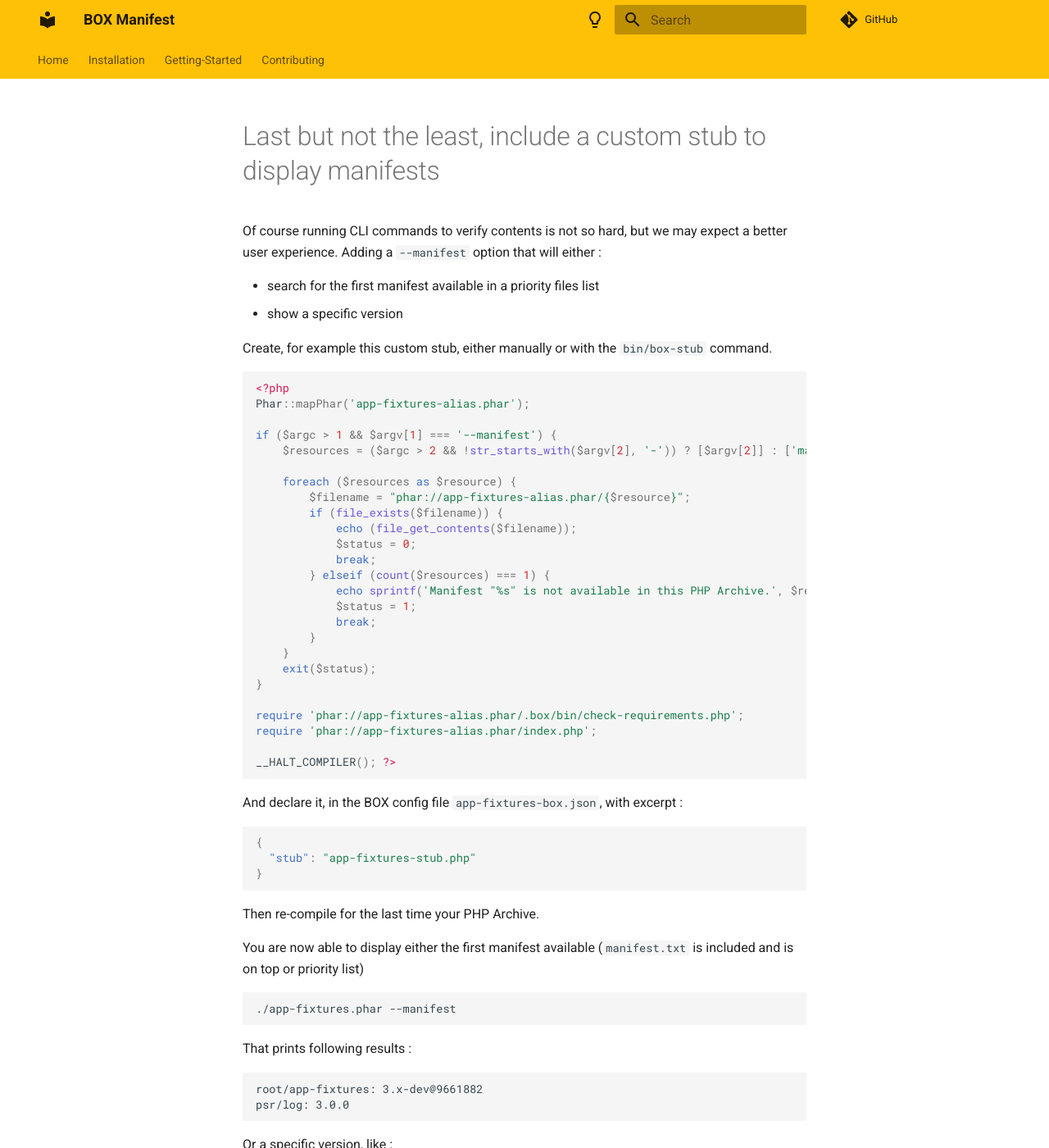
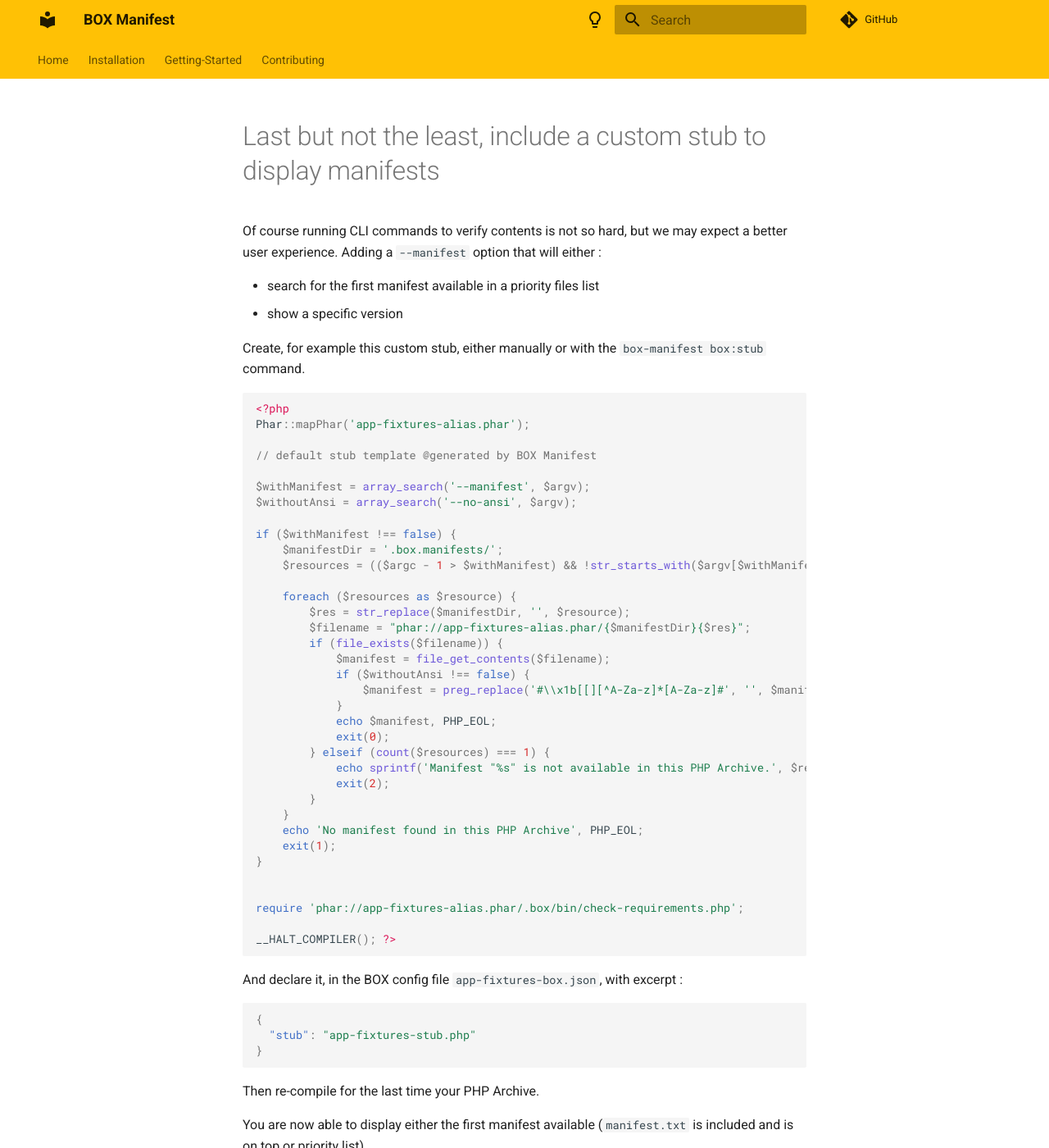
Before and after one commit to llaville/box-manifest, an MkDocs documentation site: the page built from docs/Tutorial/generate-custom-stub.md, in a window 1280 px wide and 1400 px high. Shown: the whole window at 82% size. Built offline with MkDocs 1.6.1 and Material for MkDocs 9.7.7, drawn with Linux system fonts in a browser that asks for light colours; comment, search, counter and statistics services are not loaded.

Commit message:
update documentation about v3.4

````diff
--- a/docs/Tutorial/generate-custom-stub.md
+++ b/docs/Tutorial/generate-custom-stub.md
@@ -7,32 +7,42 @@ Adding a `--manifest` option that will either :
 - search for the first manifest available in a priority files list
 - show a specific version
 
-Create, for example this custom stub, either manually or with the `bin/box-stub` command.
+Create, for example this custom stub, either manually or with the `box-manifest box:stub` command.
 
 ```php
 <?php
 Phar::mapPhar('app-fixtures-alias.phar');
 
-if ($argc > 1 && $argv[1] === '--manifest') {
-    $resources = ($argc > 2 && !str_starts_with($argv[2], '-')) ? [$argv[2]] : ['manifest.txt', 'manifest.xml', 'sbom.xml', 'sbom.json'];
+// default stub template @generated by BOX Manifest
+
+$withManifest = array_search('--manifest', $argv);
+$withoutAnsi = array_search('--no-ansi', $argv);
+
+if ($withManifest !== false) {
+    $manifestDir = '.box.manifests/';
+    $resources = (($argc - 1 > $withManifest) && !str_starts_with($argv[$withManifest + 1], '-')) ? [$argv[$withManifest + 1]] : ['manifest.txt', 'manifest.xml', 'sbom.xml', 'sbom.json', 'console.txt'];
 
     foreach ($resources as $resource) {
-        $filename = "phar://app-fixtures-alias.phar/{$resource}";
+        $res = str_replace($manifestDir, '', $resource);
+        $filename = "phar://app-fixtures-alias.phar/{$manifestDir}{$res}";
         if (file_exists($filename)) {
-            echo (file_get_contents($filename));
-            $status = 0;
-            break;
+            $manifest = file_get_contents($filename);
+            if ($withoutAnsi !== false) {
+                $manifest = preg_replace('#\\x1b[[][^A-Za-z]*[A-Za-z]#', '', $manifest);
+            }
+            echo $manifest, PHP_EOL;
+            exit(0);
         } elseif (count($resources) === 1) {
             echo sprintf('Manifest "%s" is not available in this PHP Archive.', $resource), PHP_EOL;
-            $status = 1;
-            break;
+            exit(2);
         }
     }
-    exit($status);
+    echo 'No manifest found in this PHP Archive', PHP_EOL;
+    exit(1);
 }
 
+
 require 'phar://app-fixtures-alias.phar/.box/bin/check-requirements.php';
-require 'phar://app-fixtures-alias.phar/index.php';
 
 __HALT_COMPILER(); ?>
 ```
````
Also changed, not shown: docs/Tutorial/generate-manifest-files.md (+1 -1 lines), docs/Tutorial/use-only-metadata-box-setting.md (+3 -3 lines), docs/getting-started.md (+1 -1 lines), docs/installation.md (+1 -1 lines).
